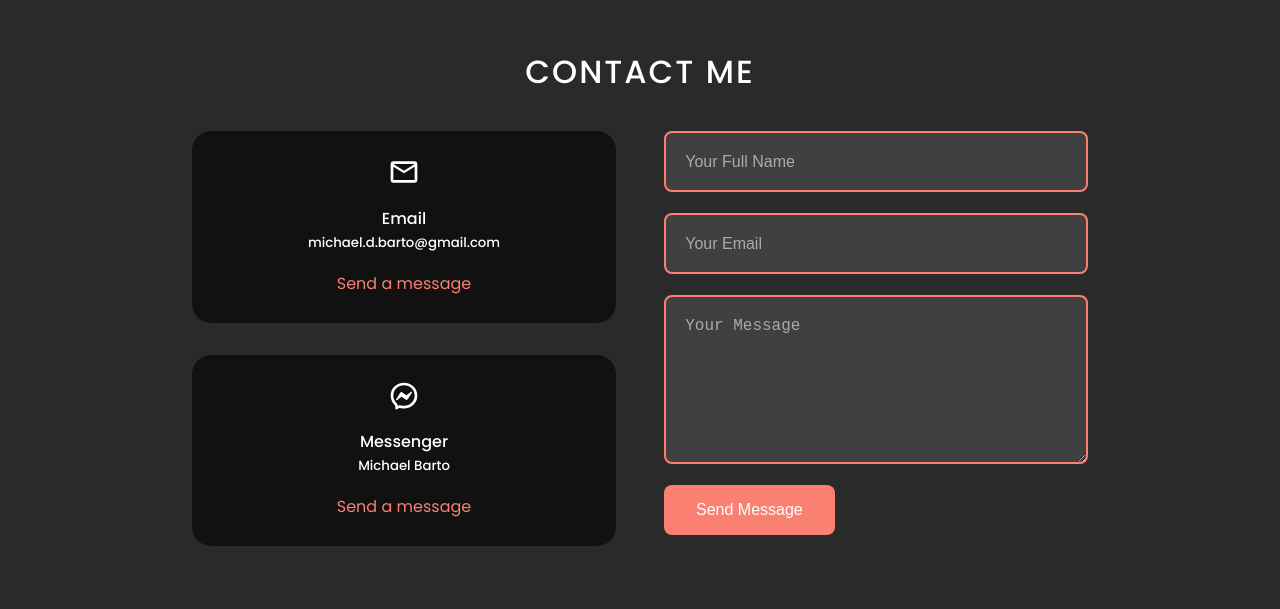
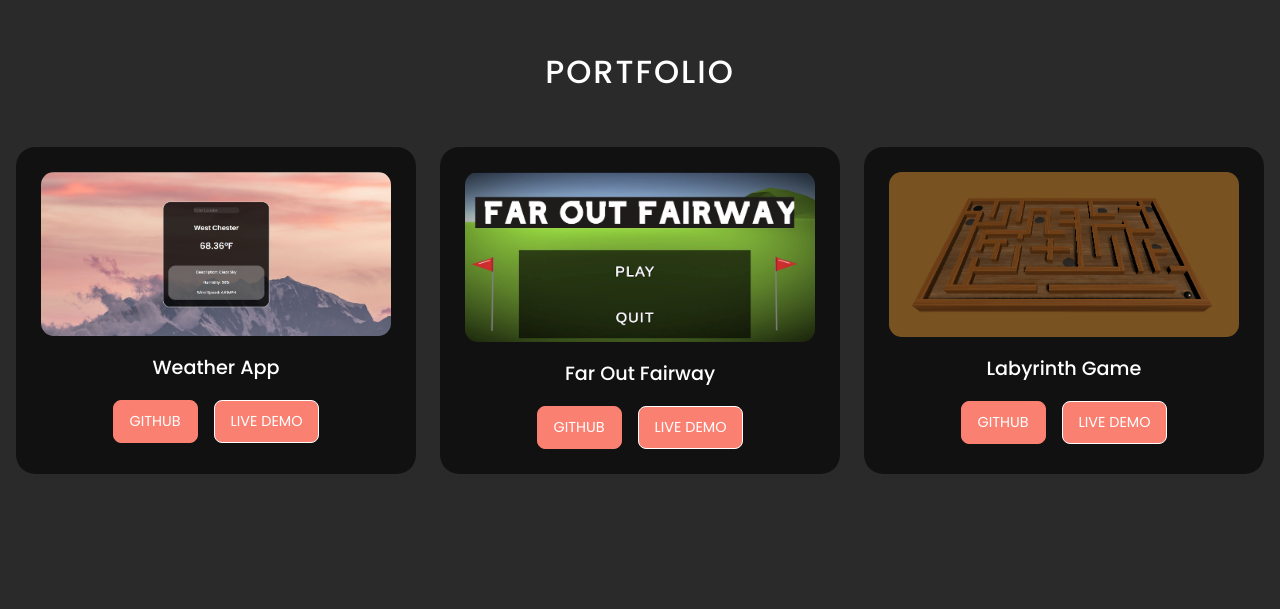
Before and after one commit to mbarto202/react-portfolio-website, a React (Create React App) app: page / in a window 1280 px wide. Shown: the part 1571-2180 px from the top of the page. Built offline with nearby package versions, Linux system fonts and the light colour scheme.

Commit message:
fixed merge conflict

```diff
--- a/src/App.jsx
+++ b/src/App.jsx
@@ -2,8 +2,7 @@ import React from "react";
 import Header from "./components/header/Header";
 import Nav from "./components/nav/Nav";
 import About from "./components/about/About";
-import Services from "./components/services/Services";
-import SuccessStories from "./components/successStories/SuccessStories"; // Combined section
+import Portfolio from "./components/portfolio/Portfolio";
 import Contact from "./components/contact/Contact";
 import Footer from "./components/footer/Footer";
 
@@ -13,12 +12,11 @@ const App = () => {
     <>
       <Header />
       <Nav />
-      <main>
-        <About />
-        <Services />
-        <SuccessStories />
-        <Contact />
-      </main>
+
+      <About />
+      <Portfolio />
+      <Contact />
+
       <Footer />
     </>
   );
```
